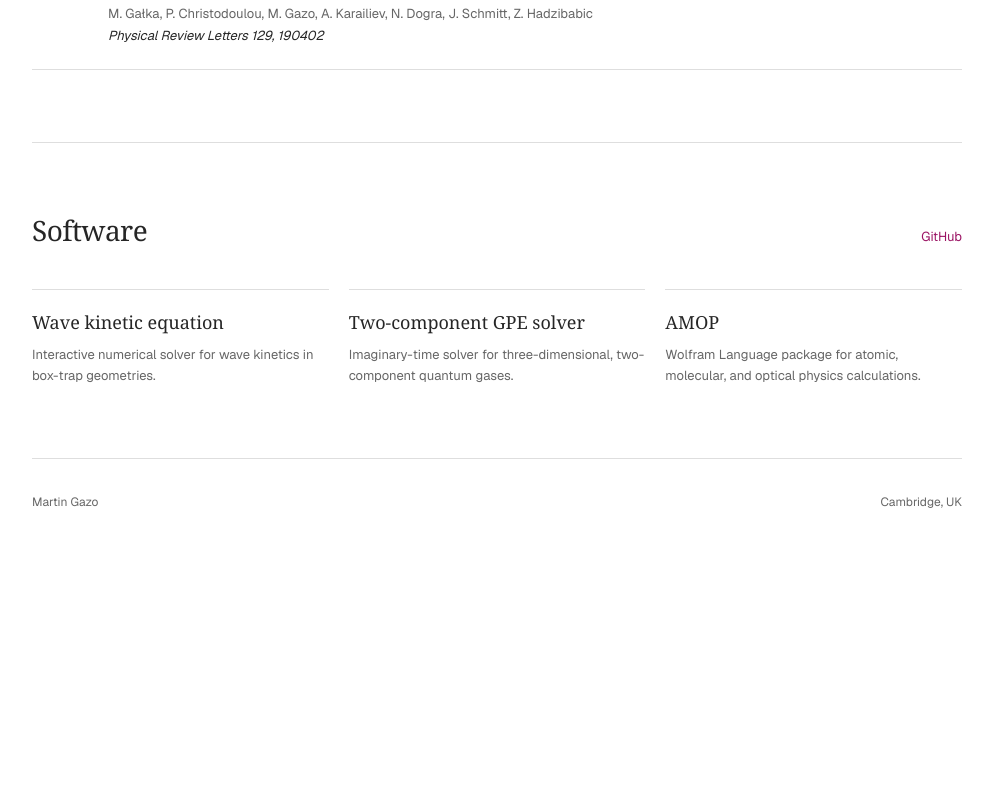
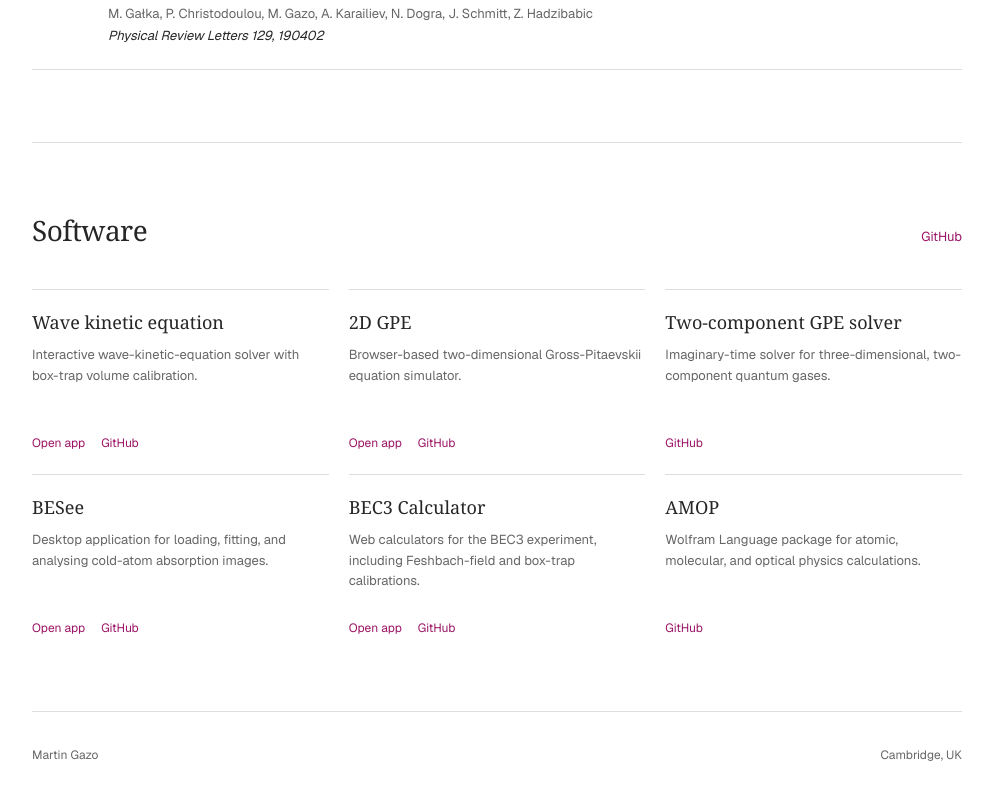
Before and after one commit to matoga/matoga.github.io, a Next.js app: page / in a window 1280 px wide. Shown: the part 2224-3024 px from the top of the page, without its empty margins (143-1136 px from the left). Before the commit the page ends 2779 px from the top, so only its background shows below. Built offline with nearby package versions, Linux system fonts and the light colour scheme.

Commit message:
Expand software links

```diff
--- a/app/globals.css
+++ b/app/globals.css
@@ -278,11 +278,14 @@ h2 {
 }
 
 .software-list li {
+  display: flex;
+  flex-direction: column;
+  min-height: 165px;
   padding-top: 18px;
   border-top: 1px solid var(--rule);
 }
 
-.software-list a {
+.software-list .software-title {
   color: var(--text);
   font-family: Georgia, 'Times New Roman', serif;
   font-size: 18px;
@@ -293,6 +296,14 @@ h2 {
   color: var(--muted);
   font-size: 13px;
   line-height: 1.55;
+}
+
+.software-links {
+  display: flex;
+  gap: 16px;
+  margin-top: auto;
+  padding-top: 18px;
+  font-size: 12px;
 }
 
 footer {
--- a/app/page.tsx
+++ b/app/page.tsx
@@ -55,18 +55,37 @@ const publications = [
 const software = [
   {
     name: 'Wave kinetic equation',
-    description: 'Interactive numerical solver for wave kinetics in box-trap geometries.',
-    href: 'https://github.com/matoga/wke',
+    description: 'Interactive wave-kinetic-equation solver with box-trap volume calibration.',
+    site: 'https://matoga.github.io/wke/',
+    github: 'https://github.com/matoga/wke',
+  },
+  {
+    name: '2D GPE',
+    description: 'Browser-based two-dimensional Gross-Pitaevskii equation simulator.',
+    site: 'https://web-gpe.vercel.app/',
+    github: 'https://github.com/matoga/WebGPE',
   },
   {
     name: 'Two-component GPE solver',
     description: 'Imaginary-time solver for three-dimensional, two-component quantum gases.',
-    href: 'https://github.com/matoga/imag-GPE-2-component-solver',
+    github: 'https://github.com/matoga/imag-GPE-2-component-solver',
+  },
+  {
+    name: 'BESee',
+    description: 'Desktop application for loading, fitting, and analysing cold-atom absorption images.',
+    site: 'https://matoga.github.io/besee/',
+    github: 'https://github.com/matoga/besee',
+  },
+  {
+    name: 'BEC3 Calculator',
+    description: 'Web calculators for the BEC3 experiment, including Feshbach-field and box-trap calibrations.',
+    site: 'https://bec3calculator.vercel.app/',
+    github: 'https://github.com/matoga/bec3-calc',
   },
   {
     name: 'AMOP',
     description: 'Wolfram Language package for atomic, molecular, and optical physics calculations.',
-    href: 'https://github.com/matoga/amop',
+    github: 'https://github.com/matoga/amop',
   },
 ];
 
@@ -244,11 +263,26 @@ export default function Home() {
 
           <ul className="software-list">
             {software.map((project) => (
-              <li key={project.href}>
-                <a href={project.href} target="_blank" rel="noreferrer">
+              <li key={project.github}>
+                <a
+                  className="software-title"
+                  href={project.site ?? project.github}
+                  target="_blank"
+                  rel="noreferrer"
+                >
                   {project.name}
                 </a>
                 <p>{project.description}</p>
+                <div className="software-links">
+                  {project.site && (
+                    <a href={project.site} target="_blank" rel="noreferrer">
+                      Open app
+                    </a>
+                  )}
+                  <a href={project.github} target="_blank" rel="noreferrer">
+                    GitHub
+                  </a>
+                </div>
               </li>
             ))}
           </ul>
```
